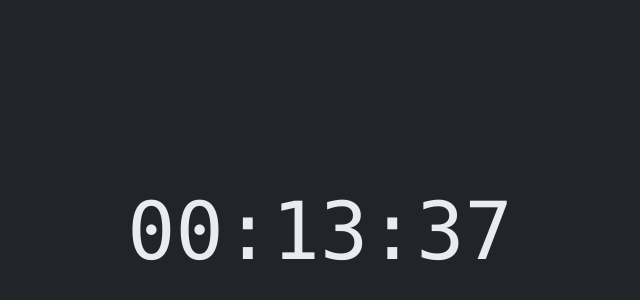
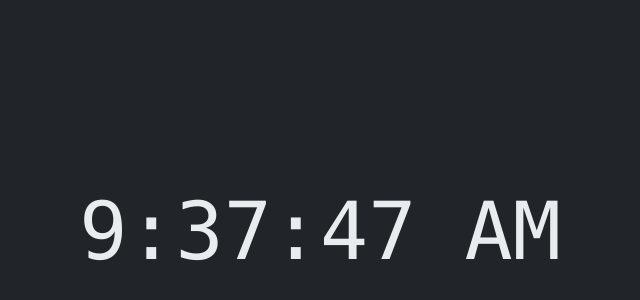
Before and after one commit to drblue/fed25-javascript-2, a React (Vite) app in the folder 03-clock/: page / in a window 1280 px wide. Shown: the part 168-468 px from the top of the page, without its empty margins (320-960 px from the left). Built offline with nearby package versions, Linux system fonts and the light colour scheme.

Commit message:
Working clock 🕰️.

```diff
--- a/03-clock/src/App.tsx
+++ b/03-clock/src/App.tsx
@@ -1,10 +1,24 @@
+import { useEffect, useState } from "react";
 import "./assets/scss/App.scss";
 
 function App() {
+	const [time, setTime] = useState("00:00:00");
+
+	useEffect(() => {
+		console.log("🔫 Starting clock...");
+		setInterval(() => {
+			const now = new Date().toLocaleTimeString();
+			setTime(now);
+			console.log("🕰️ Tick...", now);
+		}, 1000);
+	}, []);
+
+	console.log("App is rendering...");
+
 	return (
 		<div className="container">
 			<div className="display-1 font-monospace text-center">
-				00:13:37
+				{time}
 			</div>
 		</div>
 	);
```
